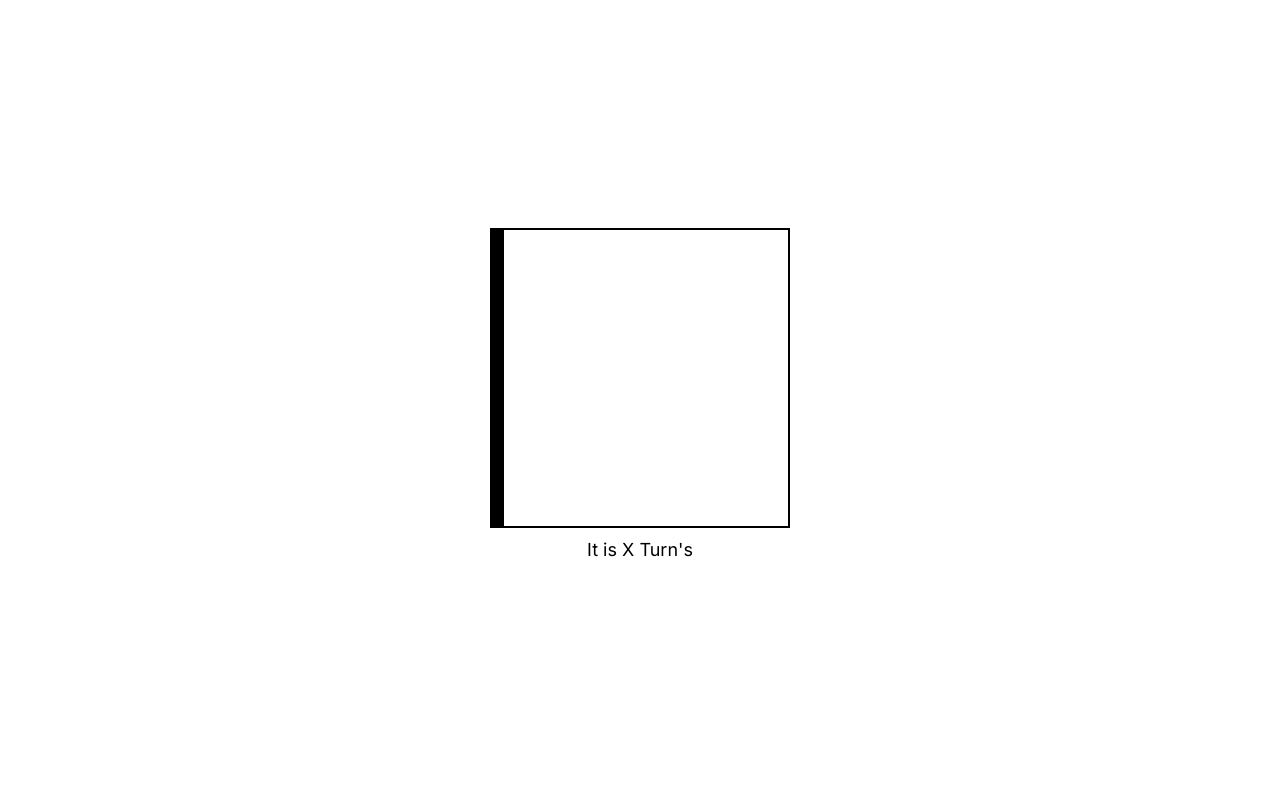
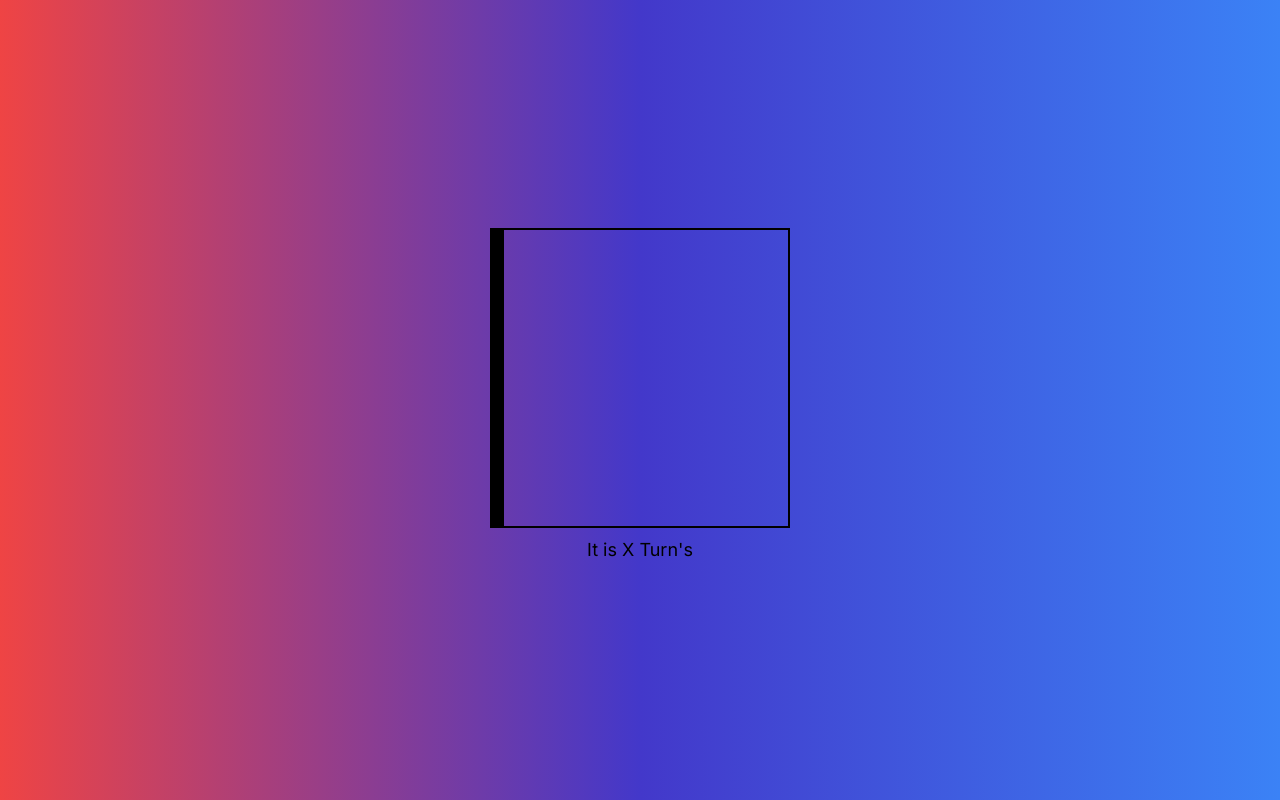
Before and after one commit to mouloud240/Tic-Tac-Toe, a Next.js app: page / in a window 1280 px wide. Built offline with nearby package versions, Linux system fonts and the light colour scheme.

Commit message:
changed the bg color

```diff
--- a/Components/Cell.tsx
+++ b/Components/Cell.tsx
@@ -1,5 +1,4 @@
 import React, { Dispatch, SetStateAction } from 'react';
-import style from "./cell.module.css"
 
 type Cellprops = {
     item: string;
--- a/app/globals.css
+++ b/app/globals.css
@@ -9,3 +9,7 @@
     @apply text-blue-500;
   }
 }
+.root{
+  background: linear-gradient(to right, #3498db, #2c3e50, #e74c3c);
+
+}
--- a/app/page.tsx
+++ b/app/page.tsx
@@ -2,6 +2,12 @@
 import Cell from "@/Components/Cell";
 import { useEffect, useState } from "react";
 const Home=()=>{
+  const pickside=(First:string)=>{
+ First= prompt("Enter the side who plays first") || "";
+
+  }
+  let first=""
+
   const [cell,setcell]=useState(["","","","","","","","",""])
   const[turn,setTurn]=useState("X")
   const winpositions=[
@@ -38,7 +44,7 @@ const Home=()=>{
   },[turn])
   return (
     <>
-    <div className="flex flex-col justify-center h-[100vh] items-center">
+    <div className="flex flex-col justify-center h-[100vh] items-center bg-gradient-to-l from-blue-500 via-indigo-700 to-red-500">
      <div className="flex w-[300px] h-[300px] border-2 border-black">
       <div className=" grid grid-cols-3">
         {cell.map((item,index)=>{
```
